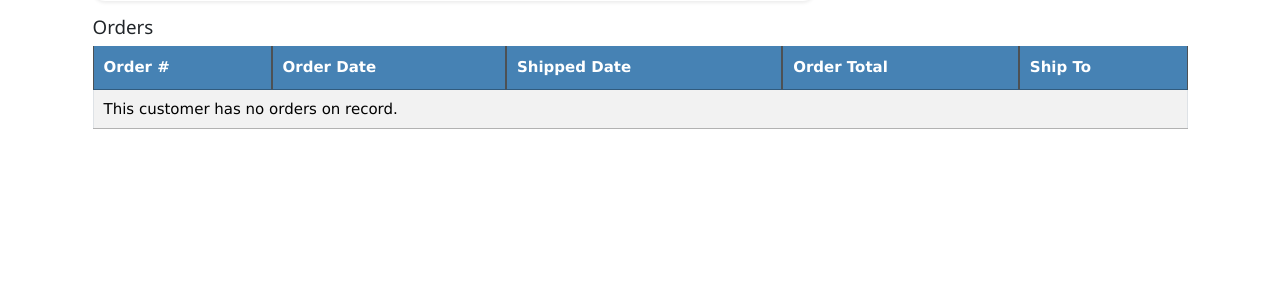
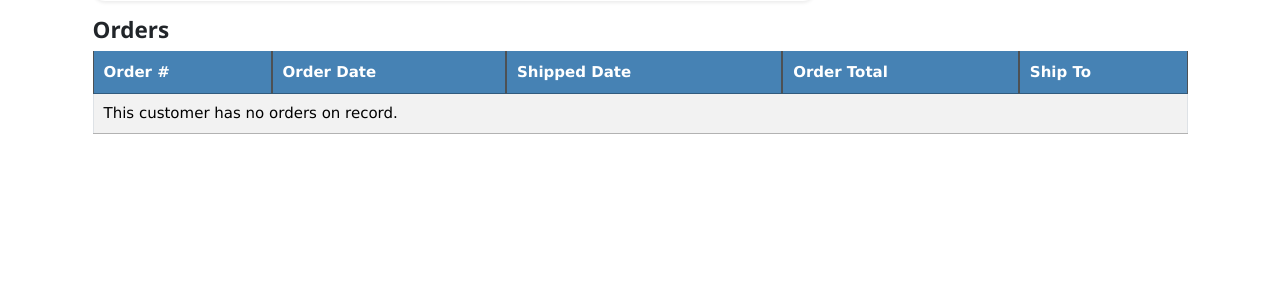
Before and after one commit to hkmoss/DjangoTraders-M1, a Django app: template djtraders/templates/djtraders/customer_detail.html in a window 1280 px wide. Shown: the part 400-683 px from the top of the page. Run offline with Django 5.2, Linux system fonts and the light colour scheme; the template is opened without the code that fills it, so the values that code supplies are empty; some libraries are stand-ins or nearby versions.

Commit message:
improved customer detail orders

```diff
--- a/djtraders/templates/djtraders/customer_detail.html
+++ b/djtraders/templates/djtraders/customer_detail.html
@@ -105,7 +105,7 @@
     </div>
 
     <div>
-        <h2 class="h5">Orders</h2>
+        <h2 class="h4 fw-bolder">Orders</h2>
 
         <table id="orders-table"
                class="table table-striped table-bordered table-hover align-middle">
```
